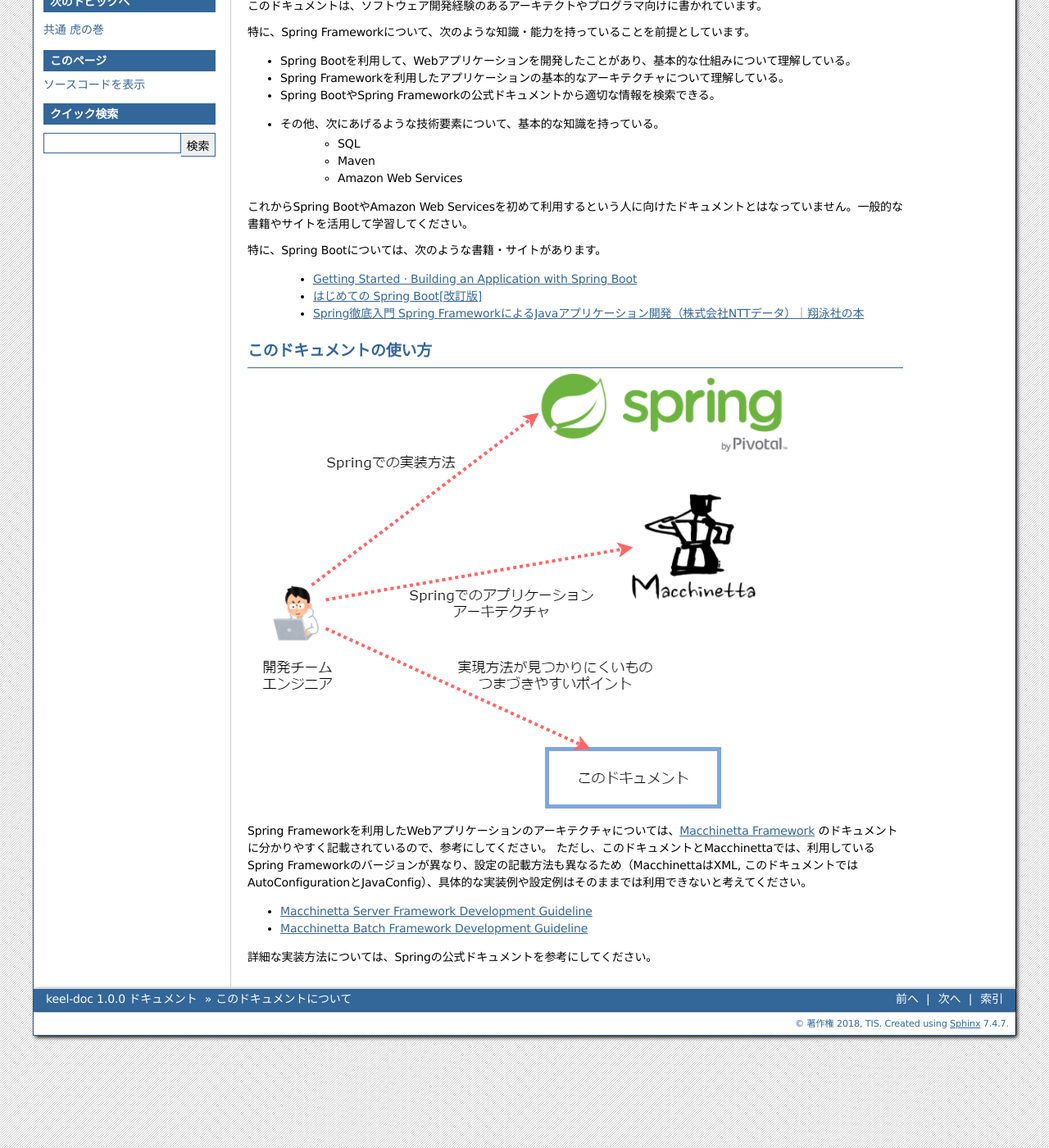
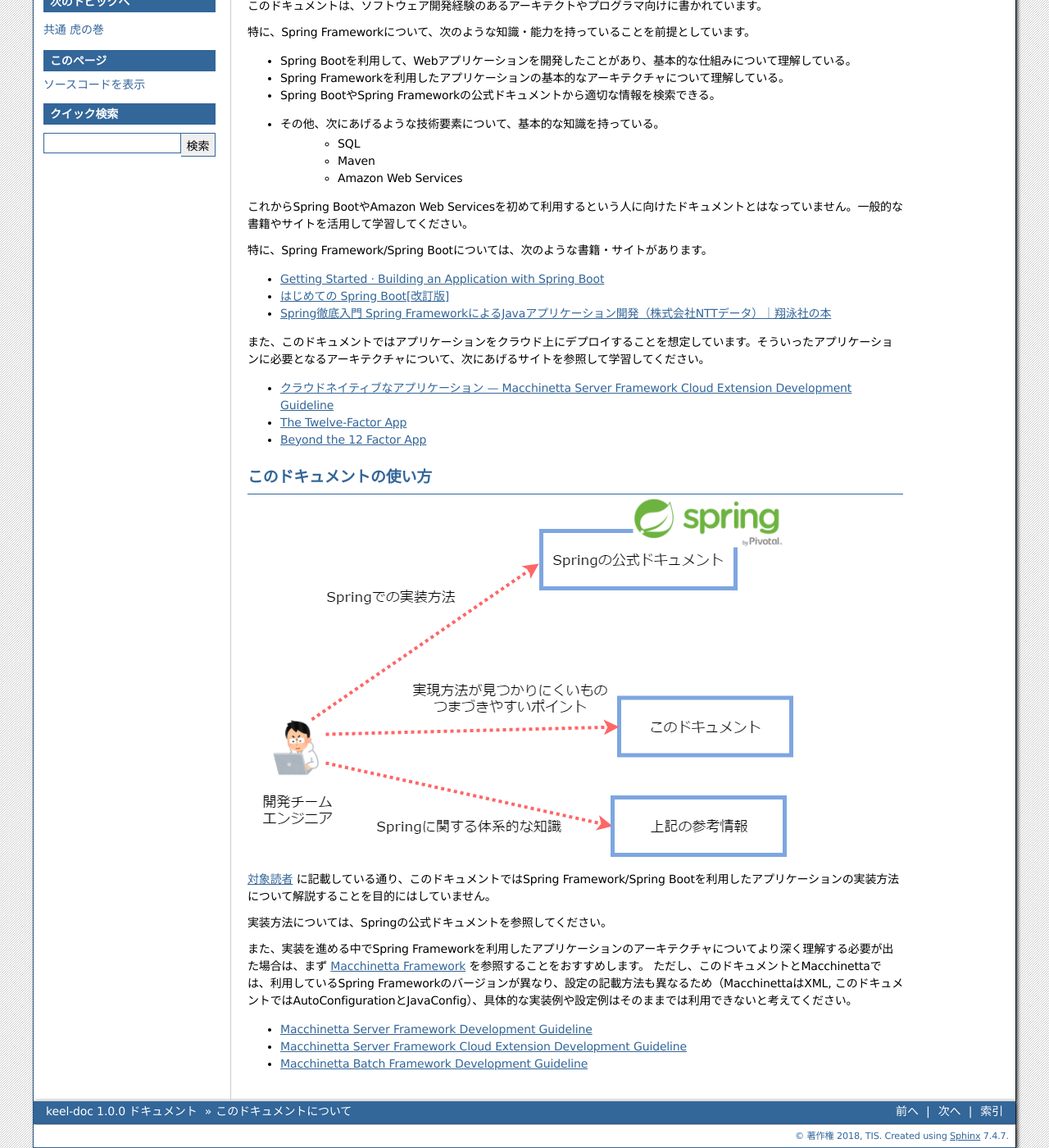
Before and after one commit to Fintan-contents/spring-crib-notes, a Sphinx documentation site: the page built from doc/about/index.rst, in a window 1280 px wide and 1400 px high, scrolled down 235 px. Shown: the whole window at 82% size. Built offline with Sphinx 7.4.7, drawn with Linux system fonts in a browser that asks for light colours; some of the changed text lies outside the part shown.

Commit message:
「このドキュメントの使い方」でMacchinettaの位置付けを明確化。「対象読者」にTwelve-Factor Appについての情報を追記。

```diff
--- a/doc/about/index.rst
+++ b/doc/about/index.rst
@@ -1,10 +1,11 @@
 このドキュメントについて
 ====================================
 
-このドキュメントではSpringを活用してアプリケーションを構築する際に必要となるノウハウを提供します。
+このドキュメントではSpringを活用して、クラウド上にアプリケーションを構築する際に必要となるノウハウを提供します。
 
 特に、実際にアプリケーションを開発する際に公式ドキュメントやWeb上から実装方法を見つけることが難しく、躓きやすい点についての情報を提供しています。
 
+.. _target-user:
 
 対象読者
 ------------------------------------
@@ -23,11 +24,17 @@
 
 これからSpring BootやAmazon Web Servicesを初めて利用するという人に向けたドキュメントとはなっていません。一般的な書籍やサイトを活用して学習してください。
 
-特に、Spring Bootについては、次のような書籍・サイトがあります。
+特に、Spring Framework/Spring Bootについては、次のような書籍・サイトがあります。
 
-  * `Getting Started · Building an Application with Spring Boot <https://spring.io/guides/gs/spring-boot/>`_
-  * `はじめての Spring Boot[改訂版] <https://www.kohgakusha.co.jp/books/detail/978-4-7775-1969-9>`_
-  * `Spring徹底入門 Spring FrameworkによるJavaアプリケーション開発（株式会社NTTデータ）｜翔泳社の本 <http://www.shoeisha.co.jp/book/detail/9784798142470>`_
+* `Getting Started · Building an Application with Spring Boot <https://spring.io/guides/gs/spring-boot/>`_
+* `はじめての Spring Boot[改訂版] <https://www.kohgakusha.co.jp/books/detail/978-4-7775-1969-9>`_
+* `Spring徹底入門 Spring FrameworkによるJavaアプリケーション開発（株式会社NTTデータ）｜翔泳社の本 <http://www.shoeisha.co.jp/book/detail/9784798142470>`_
+
+また、このドキュメントではアプリケーションをクラウド上にデプロイすることを想定しています。そういったアプリケーションに必要となるアーキテクチャについて、次にあげるサイトを参照して学習してください。
+
+* `クラウドネイティブなアプリケーション — Macchinetta Server Framework Cloud Extension Development Guideline <https://macchinetta.github.io/cloud-guideline/current/ja/Overview/CloudNativeApplication.html>`_
+* `The Twelve-Factor App <https://12factor.net/ja/>`_
+* `Beyond the 12 Factor App <https://content.pivotal.io/ebooks/beyond-the-12-factor-app>`_
 
 
 このドキュメントの使い方
@@ -35,10 +42,13 @@
 
 .. image:: ./how-to-use-this-document.png
 
-Spring Frameworkを利用したWebアプリケーションのアーキテクチャについては、`Macchinetta Framework <https://macchinetta.github.io>`_ のドキュメントに分かりやすく記載されているので、参考にしてください。
+:ref:`target-user` に記載している通り、このドキュメントではSpring Framework/Spring Bootを利用したアプリケーションの実装方法について解説することを目的にはしていません。
+
+実装方法については、Springの公式ドキュメントを参照してください。
+
+また、実装を進める中でSpring Frameworkを利用したアプリケーションのアーキテクチャについてより深く理解する必要が出た場合は、まず `Macchinetta Framework <https://macchinetta.github.io>`_ を参照することをおすすめします。
 ただし、このドキュメントとMacchinettaでは、利用しているSpring Frameworkのバージョンが異なり、設定の記載方法も異なるため（MacchinettaはXML, このドキュメントではAutoConfigurationとJavaConfig）、具体的な実装例や設定例はそのままでは利用できないと考えてください。
 
 * `Macchinetta Server Framework Development Guideline <https://macchinetta.github.io/server-guideline-thymeleaf/current/ja/>`_
+* `Macchinetta Server Framework Cloud Extension Development Guideline <https://macchinetta.github.io/cloud-guideline/current/ja/>`_
 * `Macchinetta Batch Framework Development Guideline <https://macchinetta.github.io/batch-guideline/current/ja/>`_
-
-詳細な実装方法については、Springの公式ドキュメントを参考にしてください。
```
Also changed, not shown: doc/about/how-to-use-this-document.xml (+1 -1 lines), doc/about/how-to-use-this-document.png.
